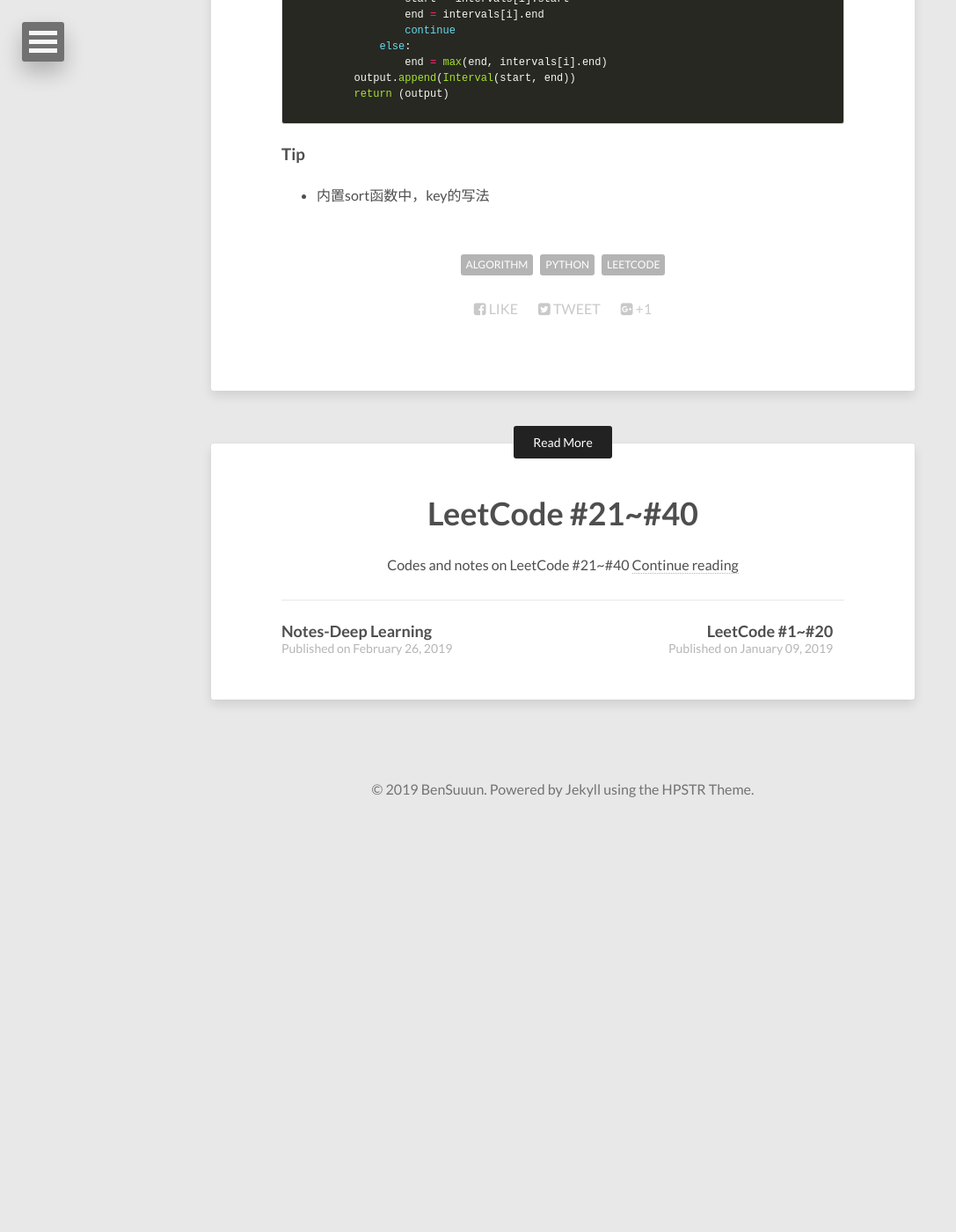
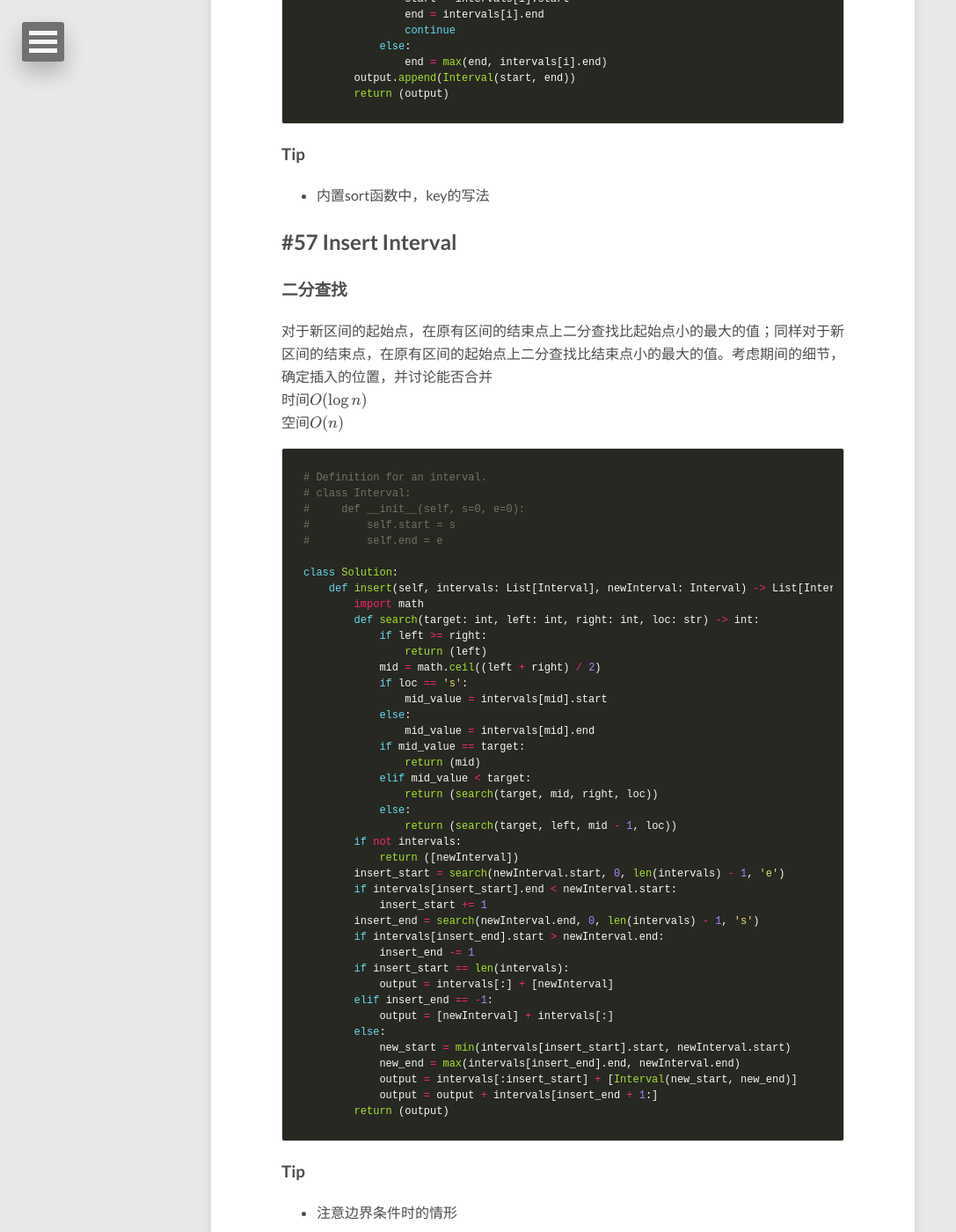
Before and after one commit to Wangbin-Sun/wangbin-sun.github.io, a Jekyll site: the page built from _posts/2019-03-29-leetcode-41-to-60.md, in a window 1280 px wide and 1400 px high, scrolled down 14344 px. Shown: the whole window at 88% size, without its empty margins (0-1087 px from the left). Built offline with Jekyll 4.4.1, drawn with Linux system fonts in a browser that asks for light colours; nearby versions of some CDN libraries; formulas are drawn with MathJax 3; before the commit the page ends 15282 px from its top, so only the background shows below that; some of the changed text lies outside the part shown.

Commit message:
Update Leetcode to #57

````diff
--- a/_posts/2019-03-29-leetcode-41-to-60.md
+++ b/_posts/2019-03-29-leetcode-41-to-60.md
@@ -618,3 +618,57 @@ class Solution:
 
 ### Tip
 * 内置sort函数中，key的写法
+
+## #57 Insert Interval
+
+### 二分查找
+对于新区间的起始点，在原有区间的结束点上二分查找比起始点小的最大的值；同样对于新区间的结束点，在原有区间的起始点上二分查找比结束点小的最大的值。考虑期间的细节，确定插入的位置，并讨论能否合并
+时间$O(\log n)$
+空间$O(n)$
+```python
+# Definition for an interval.
+# class Interval:
+#     def __init__(self, s=0, e=0):
+#         self.start = s
+#         self.end = e
+
+class Solution:
+    def insert(self, intervals: List[Interval], newInterval: Interval) -> List[Interval]:
+        import math
+        def search(target: int, left: int, right: int, loc: str) -> int:
+            if left >= right:
+                return (left)
+            mid = math.ceil((left + right) / 2)
+            if loc == 's':
+                mid_value = intervals[mid].start
+            else:
+                mid_value = intervals[mid].end
+            if mid_value == target:
+                return (mid)
+            elif mid_value < target:
+                return (search(target, mid, right, loc))
+            else:
+                return (search(target, left, mid - 1, loc))
+        if not intervals:
+            return ([newInterval])
+        insert_start = search(newInterval.start, 0, len(intervals) - 1, 'e')
+        if intervals[insert_start].end < newInterval.start:
+            insert_start += 1
+        insert_end = search(newInterval.end, 0, len(intervals) - 1, 's')
+        if intervals[insert_end].start > newInterval.end:
+            insert_end -= 1
+        if insert_start == len(intervals):
+            output = intervals[:] + [newInterval]
+        elif insert_end == -1:
+            output = [newInterval] + intervals[:]
+        else:
+            new_start = min(intervals[insert_start].start, newInterval.start)
+            new_end = max(intervals[insert_end].end, newInterval.end)
+            output = intervals[:insert_start] + [Interval(new_start, new_end)]
+            output = output + intervals[insert_end + 1:]
+        return (output)
+```
+
+### Tip
+* 注意边界条件时的情形
+* 实际的复杂度需要考虑List运算，拖累整体复杂度，可以使用$O(n)$更直觉的算法
````
